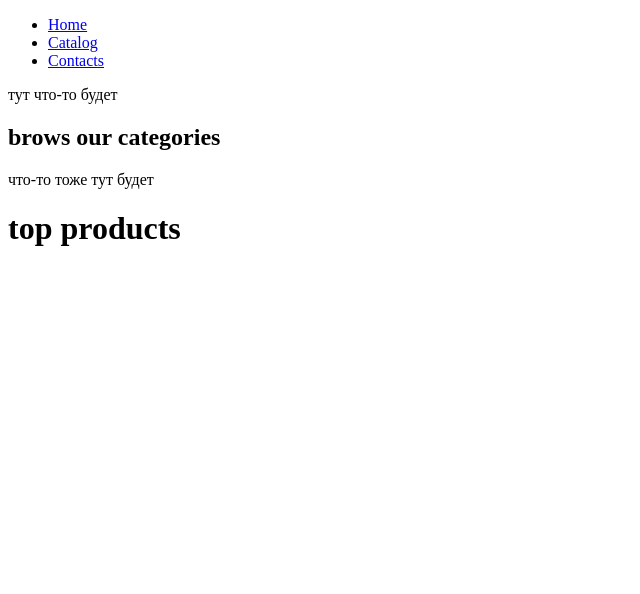
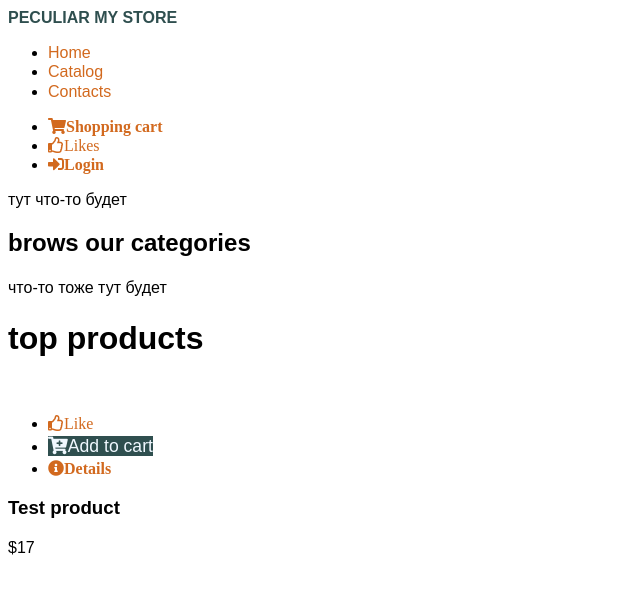
Before and after one commit to jolkhovatova/jolkhovatova.github.io, a plain HTML site: page index.html in a window 1280 px wide. Shown: the whole page, without its empty margins (0-640 px from the left). Drawn offline with Linux system fonts and the light colour scheme; a web font is replaced by a local one.

Commit message:
урок 2

```diff
--- a/index.html
+++ b/index.html
@@ -4,15 +4,31 @@
     <meta charset="UTF-8">
     <!--viewport-->
     <title>my store</title>
+    <link href="styles.css" rel="stylesheet">
+
 </head>
 <body>
 
 <!-- navigation -->
-<ul>
-    <li><a href="index.html">Home</a></li>
-    <li><a href="catalog.html">Catalog</a></li>
-    <li><a href="contacts.html">Contacts</a></li>
-</ul>
+
+<div class="navbar" id="navbar">
+    <div class="navbar-brand">
+        <span class="text-dark text-uppercase font-weight-bold">Peculiar My Store</span>
+    </div>
+
+    <ul class="navbar-nav">
+        <li><a href="index.html">Home</a></li>
+        <li><a href="catalog.html">Catalog</a></li>
+        <li><a href="contacts.html">Contacts</a></li>
+    </ul>
+
+    <ul class="navbar-tool">
+        <li><a href="#"><i class="fas fa-shopping-cart">Shopping cart</i></a></li>
+        <li><a href="#"><i class= "far fa-thumbs-up">Likes</i></a></li>
+        <li><a href="#"><i class="fas fa-sign-in-alt">Login</i></a></li>
+    </ul>
+</div>
+
 <!-- slider -->
 <!-- header -->
 <p>тут что-то будет</p>
@@ -20,10 +36,25 @@
 
 <!-- carousel -->
 <!-- header -->
+
 <p>что-то тоже тут будет</p>
 <h1>top products</h1>
+<!-- catalog -->
+<div>
+    <img src="">
+    <div>
+        <ul>
+            <li><a href=""><i class="far fa-thumbs-up">Like</i></a> </li>
+            <li><a href="" class="bnt btn-dark"><i class= "fas fa-cart-plus"></i>Add to cart</a> </li>
+            <li><a href=""><i class="fas fa-info-circle">Details</i></a> </li>
+        </ul>
+    </div>
+    <h3>Test product</h3>
+    <p>$17</p>
 
-<!-- catalog -->
+</div>
+
+
 <!-- servises -->
 <!-- subscibe -->
 <!-- footer -->
--- /dev/null
+++ b/styles.css
@@ -0,0 +1,53 @@
+
+
+@import url('https://fonts.googleapis.com/css2?family=Robota:wght@100;400;700');
+@import url('https://cdnjs.cloudflare.com/ajax/libs/font-awesome/5.15.1/css/all.min.css');
+
+body{
+    color: black;
+    font-family: 'Robota', sans-serif;
+    font-weight: 400;
+    font-size: 1rem;
+    line-height: 1.2;
+}
+
+
+.navbar-brand{
+    color: brown;
+}
+.text-dark{
+   color: darkslategrey;
+}
+.text-uppercase{
+    text-transform: uppercase;
+}
+.font-weight-bold{
+    font-weight: 700;
+}
+
+a{
+    color: chocolate;
+    text-decoration: none;
+}
+a:hover{
+    color: brown;
+    text-decoration: underline;
+}
+
+.bnt{
+    background-color: transparent;
+    text-align: center;
+    font-size: 1.1em;
+    line-height: 1.5;
+;
+}
+.btn-dark{
+    color: aliceblue;
+    background-color: darkslategrey;
+}
+
+.btn-dark:hover{
+    color: chartreuse;
+    background-color: black;
+    text-decoration: none;
+}
```
